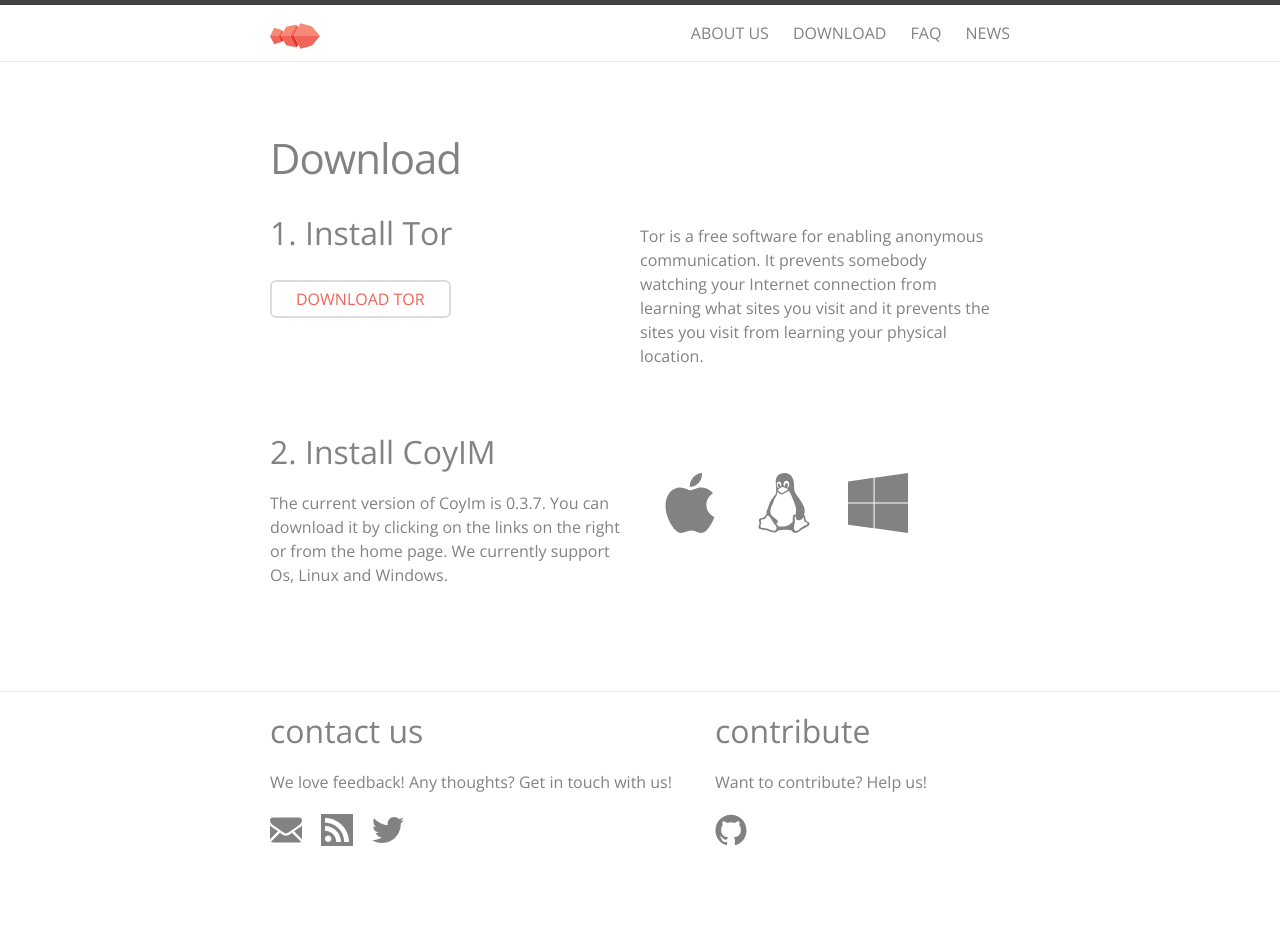
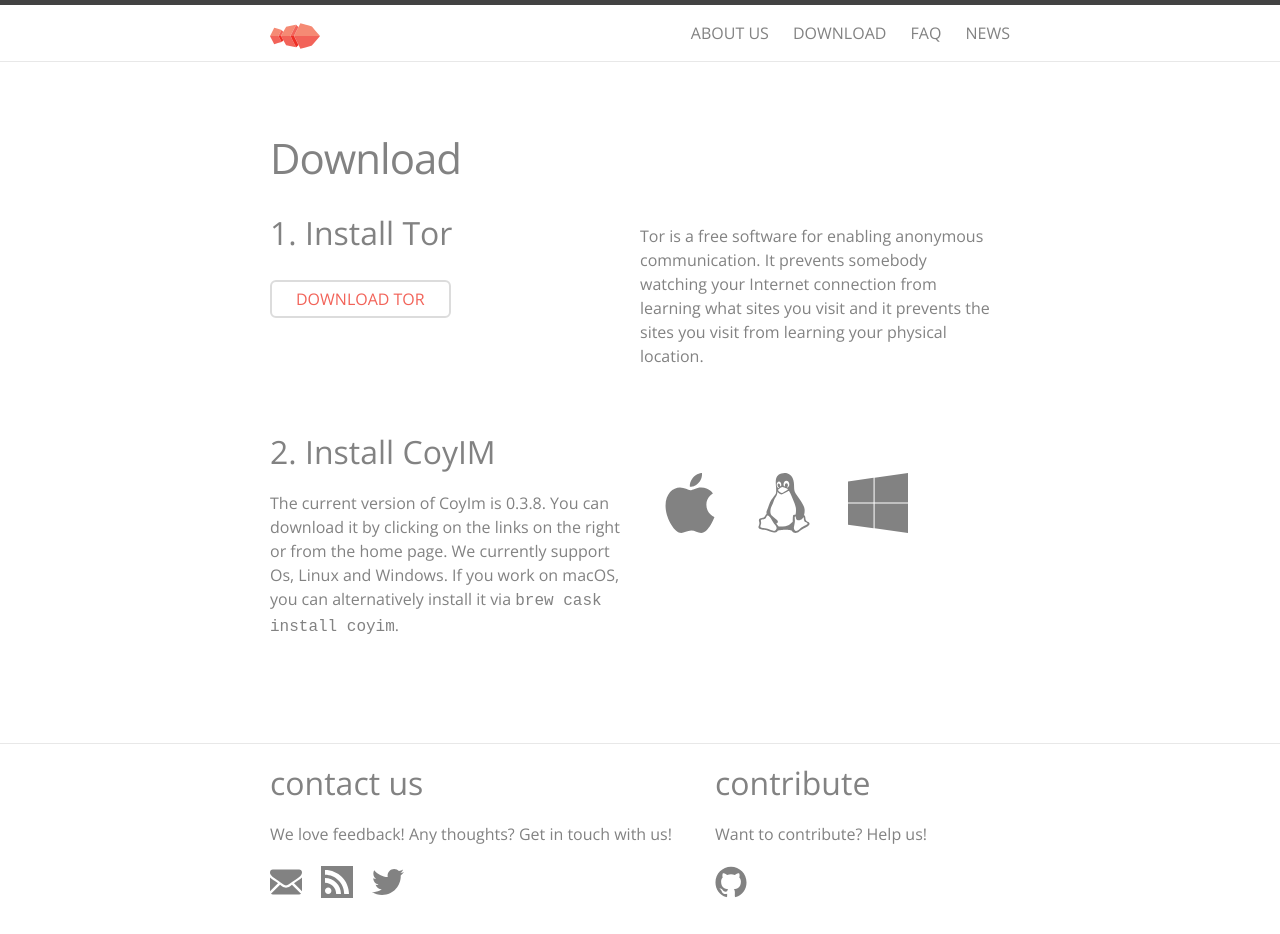
Before and after one commit to coyim/coyim-page, a Jekyll site: the page built from download.html, in a window 1280 px wide and 934 px high. Built offline with Jekyll 4.4.1, drawn with Linux system fonts in a browser that asks for light colours.

Commit message:
updates download version

```diff
--- a/_config.yml
+++ b/_config.yml
@@ -6,8 +6,8 @@
 baseurl: "" # the subpath of your site, e.g. /blog/
 url: "https://coy.im"
 
-version: 0.3.7_1
-date: 26 Oct 2016
+version: 0.3.8
+date: 03 Jun 2017
 
 # Build settings
 markdown: kramdown
--- a/download.html
+++ b/download.html
@@ -18,7 +18,7 @@
 <div class="container">
 	<div class="flex-item-3">
 		<h2>2. Install CoyIM</h2>
-    <p>The current version of CoyIm is 0.3.7. You can download it by clicking on the links on the right or from the home page. We currently support Os, Linux and Windows.</p>
+		<p>The current version of CoyIm is 0.3.8. You can download it by clicking on the links on the right or from the home page. We currently support Os, Linux and Windows. If you work on macOS, you can alternatively install it via <code>brew cask install coyim</code>. </p>
 	</div>
 	<div class="flex-item-4">
 		<a href="https://dl.bintray.com/twstrike/coyim/v{{ site.version }}/mac-bundle/coyim.dmg" title="OS">
```
Also changed, not shown: index.html (indentation only). Lines whose indentation alone changed are shown as unchanged.
